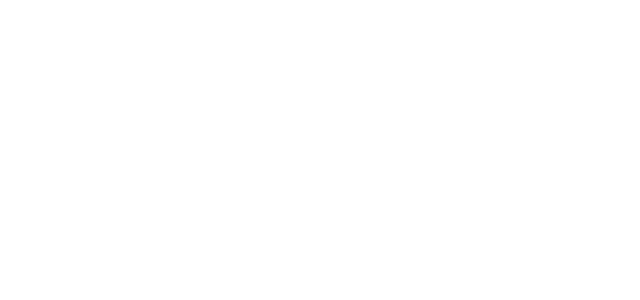
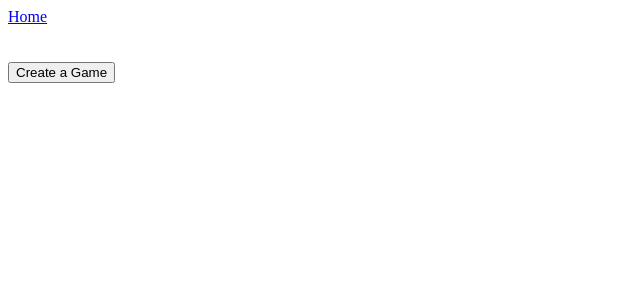
Before and after one commit to ExpectoAprobarum/FrontendSV, a React (Create React App) app: page / in a window 1280 px wide. Shown: the top 300 px of the page, without its empty margins (0-640 px from the left). Built offline with nearby package versions, Linux system fonts and the light colour scheme.

Commit message:
feature create game, creado con clases

```diff
--- a/public/index.html
+++ b/public/index.html
@@ -2,12 +2,14 @@
 <html lang="en">
   <head>
     <meta charset="utf-8" />
+    <link rel="icon" href="%PUBLIC_URL%/favicon.ico" />
     <meta name="viewport" content="width=device-width, initial-scale=1" />
     <meta name="theme-color" content="#000000" />
     <meta
       name="description"
       content="Web site created using create-react-app"
     />
+    <link rel="apple-touch-icon" href="%PUBLIC_URL%/logo192.png" />
     <!--
       manifest.json provides metadata used when your web app is installed on a
       user's mobile device or desktop. See https://developers.google.com/web/fundamentals/web-app-manifest/
@@ -22,7 +24,7 @@
       work correctly both with client-side routing and a non-root public URL.
       Learn how to configure a non-root public URL by running `npm run build`.
     -->
-    <title>Secret Voldemort</title>
+    <title>React App</title>
   </head>
   <body>
     <noscript>You need to enable JavaScript to run this app.</noscript>
--- a/src/App.js
+++ b/src/App.js
@@ -1,11 +1,30 @@
-import React from 'react';
+import React, {Component} from 'react';
+//import { Provider } from 'react-redux';
+import PageCreateGame from'./components/PageCreateGame';
+import {BrowserRouter as Router, Route, Link, useHistory} from 'react-router-dom';
 
-function App() {
-  return (
-    <div className="App">
 
-    </div>
-  );
+class App extends Component {
+  render(){
+      return(
+          <div className='App'>
+              <Router>
+                  <Link to ='/'>Home</Link>
+                  <br></br>
+                  <br></br>
+                  <br></br>
+                  <Route exact path="/" render= { () => {
+                      return <div>
+                          < PageCreateGame/>
+                      </div>
+                  }} />
+                  <Route path='/Lobby' render={() => {
+                    return <h1>Lobby</h1>
+                  }}/>
+              </Router>
+          </div>
+      );
+  }
 }
 
 export default App;
--- /dev/null
+++ b/src/components/PageCreateGame.js
@@ -0,0 +1,82 @@
+import React, {Component} from 'react';
+//import { connect } from 'react-redux';
+//import {reduxForm, Field} from 'redux-form';
+//import axios from 'axios';
+//instalar esta libreria
+import {BrowserRouter as Router, Route, Link, useHistory} from 'react-router-dom';
+
+
+function LobbyButton() {
+    const history = useHistory();
+    function handleClick() {
+      history.push("/Lobby");
+    }
+    return (
+      <button type="button" onClick={handleClick}>
+        go to lobby
+      </button>
+    );
+  }
+
+class PageCreateGame extends Component {
+    state = {
+        name:'',
+        numberplayers: 5,
+        showMe: false,
+    }
+    onSubmit = (e) => {
+        e.preventDefault();
+        /*
+        axios.post('https://jsonplaceholder.typicode.com/todos', this.state).then(response => {
+            console.log(response)
+        })
+        .catch(error => {
+            console.log(error)
+        })*/
+    }
+    onChange = (e) => {
+        this.setState({
+            name: e.target.value
+        })
+    }
+    showmetheElement = () => {
+        this.setState({
+            showMe: !this.state.showMe
+        })
+    }
+
+    render(){
+        return(
+            <div>
+            <button onClick={this.showmetheElement}>Create a Game</button>
+
+           { this.state.showMe ?
+            <div className='Example'>
+                <div>
+                    <form onSubmit={this.onSubmit}>
+                        <input
+                        type='text'
+                        placeholder='Write a game name'
+                        onChange={this.onChange}
+                        value ={this.state.name}/>
+                            <br/>
+                            <br/>
+                        <p>Number of players:</p>
+
+                        <input type='checkbox'/>5 players  // aca deberia considerar mas casos de playrs
+                            <br/>
+                            <br/>
+                        <LobbyButton/>
+                        <button tpye ='submit'>Save config</button>
+                    </form>
+                </div>
+            </div>
+            : <h1></h1>
+            }
+            </div>
+
+        )
+    }
+}
+
+export default PageCreateGame;
--- a/src/index.css
+++ /dev/null
@@ -1,13 +0,0 @@
-body {
-  margin: 0;
-  font-family: -apple-system, BlinkMacSystemFont, 'Segoe UI', 'Roboto', 'Oxygen',
-    'Ubuntu', 'Cantarell', 'Fira Sans', 'Droid Sans', 'Helvetica Neue',
-    sans-serif;
-  -webkit-font-smoothing: antialiased;
-  -moz-osx-font-smoothing: grayscale;
-}
-
-code {
-  font-family: source-code-pro, Menlo, Monaco, Consolas, 'Courier New',
-    monospace;
-}
--- a/src/index.js
+++ b/src/index.js
@@ -1,7 +1,7 @@
 import React from 'react';
 import ReactDOM from 'react-dom';
-import './index.css';
 import App from './App';
+
 
 ReactDOM.render(
   <React.StrictMode>
@@ -9,3 +9,7 @@ ReactDOM.render(
   </React.StrictMode>,
   document.getElementById('root')
 );
+
+// If you want your app to work offline and load faster, you can change
+// unregister() to register() below. Note this comes with some pitfalls.
+// Learn more about service workers: https://bit.ly/CRA-PWA
```
Also changed, not shown: package.json (+5 -4 lines), 1 other file (tests, documents, lock files or other folders).
